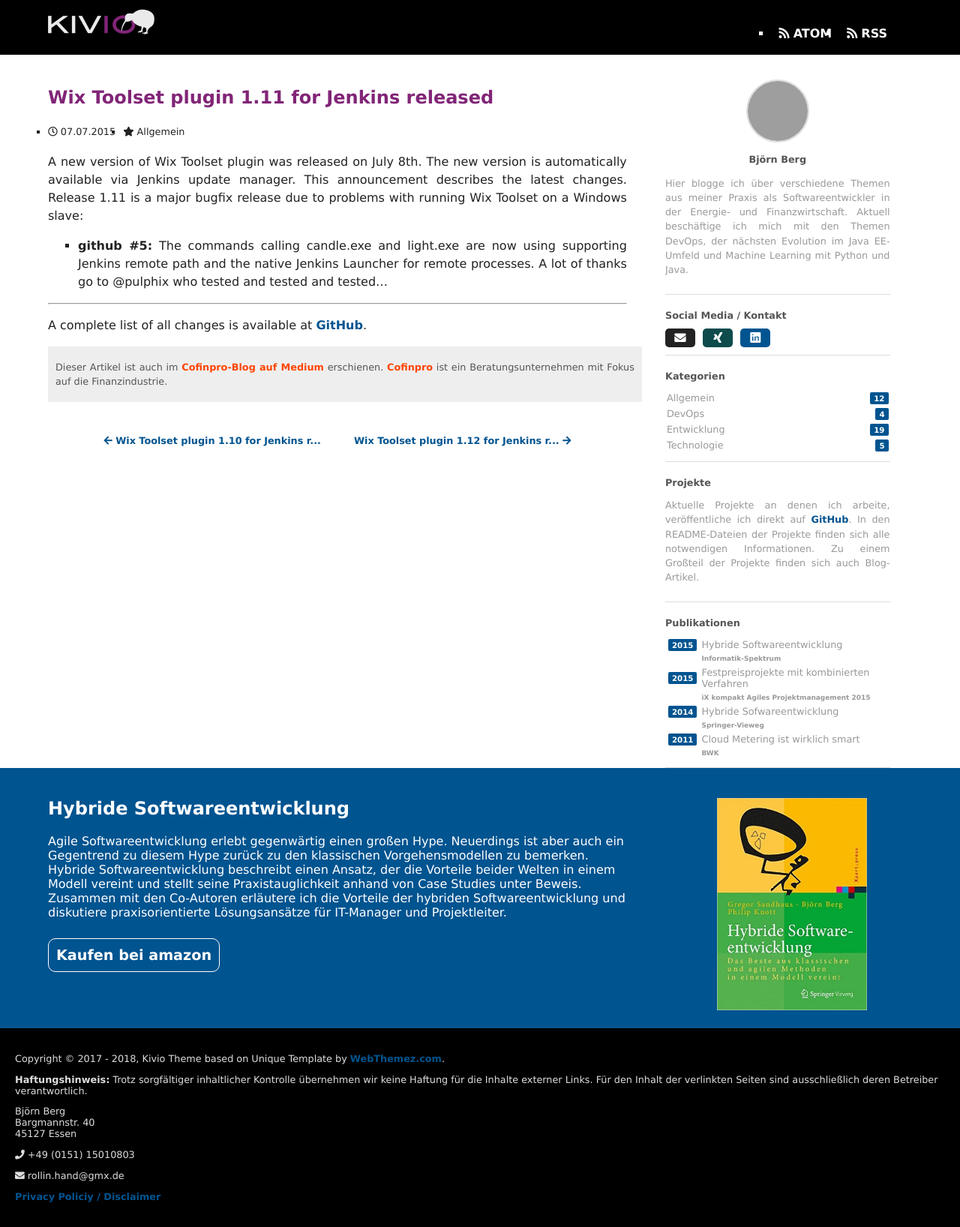
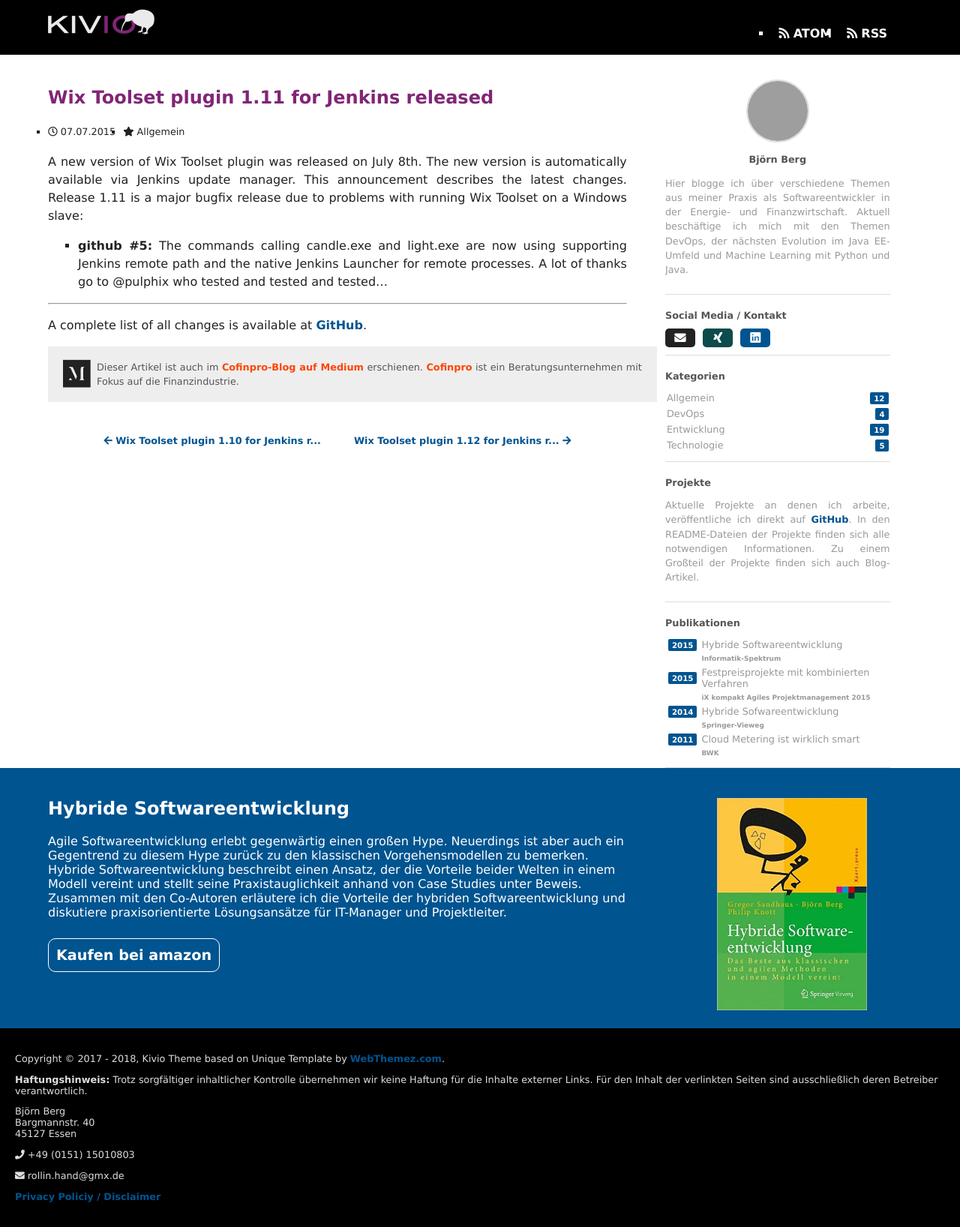
Before and after one commit to rollinhand/rollinhand.github.io, a Jekyll site: the page built from _posts/2015-07-07-wix-toolset-plugin-1-11.md, in a window 1280 px wide. Shown: the whole page at 75% size. Built offline with Jekyll 4.4.1, drawn with Linux system fonts in a browser that asks for light colours; some web fonts are replaced; grey boxes are pictures that could not be loaded.

Commit message:
Modified Disclaimer for blog posts from Medium

```diff
--- a/_layouts/post.html
+++ b/_layouts/post.html
@@ -47,6 +47,7 @@
         <!-- Hinweis auf fremden Blog-Artikel -->
         {% if post.cofinpro != empty %}
         <div class="disclaimer-bottom">
+            <i class="fab fa-medium medium-logo"></i>
             <p>Dieser Artikel ist auch im <span class="cofinpro"><a href="{{ post.cofinpro }}">Cofinpro-Blog auf Medium</a> erschienen.<span> <span class="cofinpro"><a href="http://www.cofinpro.de">Cofinpro</a></span> ist ein Beratungsunternehmen mit Fokus auf die Finanzindustrie.</p>
         </div>
         {% endif %}
--- a/css/styles.scss
+++ b/css/styles.scss
@@ -364,9 +364,18 @@
     margin-bottom:15px;
     width:100%;
     background-color:#EEE;
-    padding:5px 10px;
+    padding:5px 20px;
+    .medium-logo {
+        font-size:2.5em;
+        font-weight:bold;
+        float:left;
+        padding-top:12px;
+        padding-right:10px;
+    }
     p {
         color:$caption-grey;
         font-size:0.8em;
+        padding-left:20px;
+        margin-left:5px;
     }
 }
```
